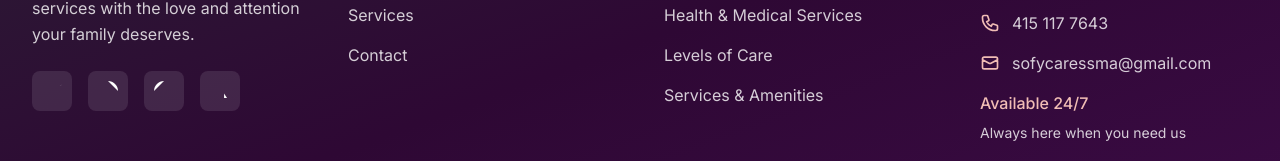
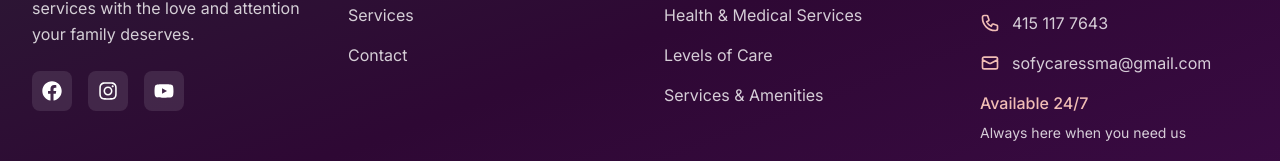
Before and after one commit to DisMedina/sofycares, a React (Vite) app: page / in a window 1280 px wide. Shown: the part 6532-6693 px from the top of the page. Built offline with nearby package versions, Linux system fonts and the light colour scheme.

Commit message:
Social Media CTAs updated

```diff
--- a/package.json
+++ b/package.json
@@ -24,8 +24,10 @@
   },
   "dependencies": {
     "lucide": "^0.294.0",
+    "lucide-react": "^0.562.0",
     "react": "^19.2.0",
     "react-dom": "^19.2.0",
+    "react-icons": "^5.5.0",
     "react-router-dom": "^7.9.6"
   }
 }
--- a/src/components/Footer.tsx
+++ b/src/components/Footer.tsx
@@ -1,24 +1,25 @@
 // Footer.tsx
 import { Link } from "react-router-dom";
+import { FaFacebook, FaInstagram, FaYoutube } from "react-icons/fa";
 
 const socialLinks = [
   {
-    href: "#",
-    icon: "M24 4.557c-.883.392-1.832.656-2.828.775...",
-  },
-  {
-    href: "https://www.facebook.com/sofycaresservices",
-    icon: "M24 12.073c0-6.627-5.373-12-12-12S0...",
+    href: "https://www.facebook.com/sofycaressma/?locale=es_LA",
+    icon: FaFacebook,
+    label: "Facebook",
     target: "_blank",
   },
   {
-    href: "https://www.instagram.com/sofycaresservices",
-    icon: "M12.017 0C5.396 0 .029 5.367.029 11.987...",
+    href: "https://www.instagram.com/sofycaressma/",
+    icon: FaInstagram,
+    label: "Instagram",
     target: "_blank",
   },
   {
-    href: "#",
-    icon: "M20.447 20.452h-3.554v-5.569c0-1.328...",
+    href: "https://www.youtube.com/@SofyCaresSMA",
+    icon: FaYoutube,
+    label: "YouTube",
+    target: "_blank",
   },
 ];
 
@@ -65,22 +66,21 @@ export default function Footer() {
             </p>
 
             <div className="flex space-x-4">
-              {socialLinks.map((s, i) => (
+              {socialLinks.map((s, i) => {
+                const Icon = s.icon;
+                return (
                   <a
                     key={i}
                     href={s.href}
                     target={s.target}
+                    rel="noopener noreferrer"
+                    aria-label={s.label}
                     className="w-10 h-10 bg-white/10 hover:bg-white/20 rounded-lg flex items-center justify-center transition-colors duration-200"
                   >
-                  <svg
-                    className="w-5 h-5"
-                    fill="currentColor"
-                    viewBox="0 0 24 24"
-                  >
-                    <path d={s.icon}></path>
-                  </svg>
+                    <Icon className="w-5 h-5" />
                   </a>
-              ))}
+                );
+              })}
             </div>
           </div>
 
```
Also changed, not shown: 1 other file (tests, documents, lock files or other folders). Lines whose indentation alone changed are shown as unchanged.
